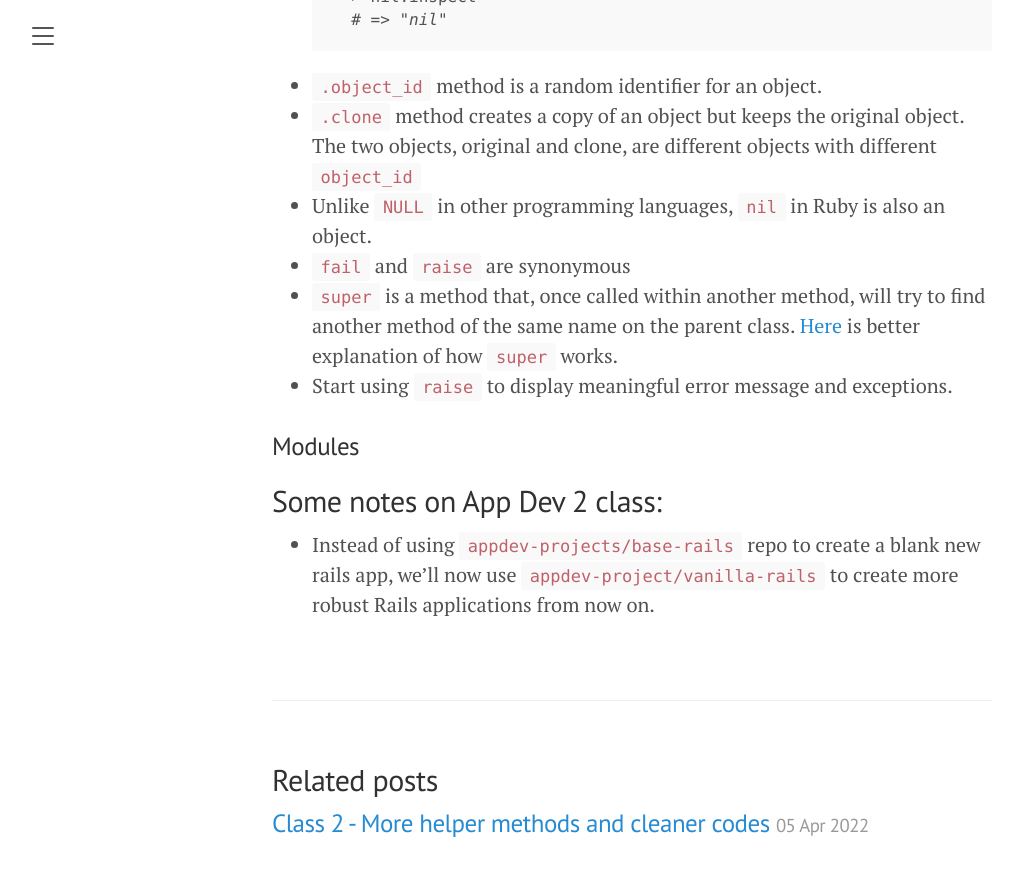
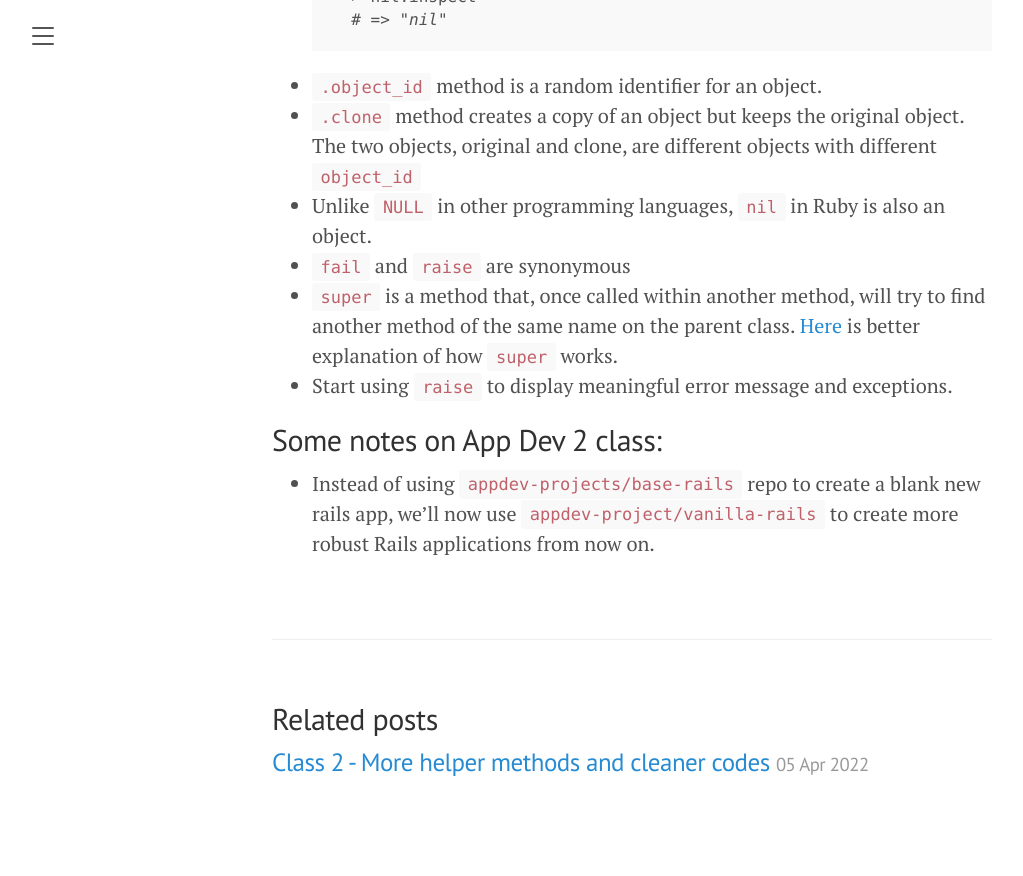
Before and after one commit to thaong91/tn-appdev-spr22, a Jekyll site: the page built from _posts/2022-03-29-things-i-learned-from-the-ruby-koans.md, in a window 1280 px wide and 900 px high, scrolled down 3804 px. Shown: the top 876 px of the window, without its empty margins (8-1031 px from the left). Built offline with Jekyll 4.4.1, drawn with Linux system fonts in a browser that asks for light colours; after the commit the page ends 4642 px from its top, so only the background shows below that.

Commit message:
Update 2022-03-29-things-i-learned-from-the-ruby-koans.md

```diff
--- a/_posts/2022-03-29-things-i-learned-from-the-ruby-koans.md
+++ b/_posts/2022-03-29-things-i-learned-from-the-ruby-koans.md
@@ -124,8 +124,5 @@ Here are (at least) three things I learned from [The Ruby Koans](http://rubykoan
 - `super` is a method that, once called within another method, will try to find another method of the same name on the parent class. [Here](https://www.rubyguides.com/2018/09/ruby-super-keyword/) is better explanation of how `super` works.
 - Start using `raise` to display meaningful error message and exceptions.
 
-### Modules
-
-
 ## Some notes on App Dev 2 class:
 - Instead of using `appdev-projects/base-rails` repo to create a blank new rails app, we'll now use `appdev-project/vanilla-rails` to create more robust Rails applications from now on.
```
